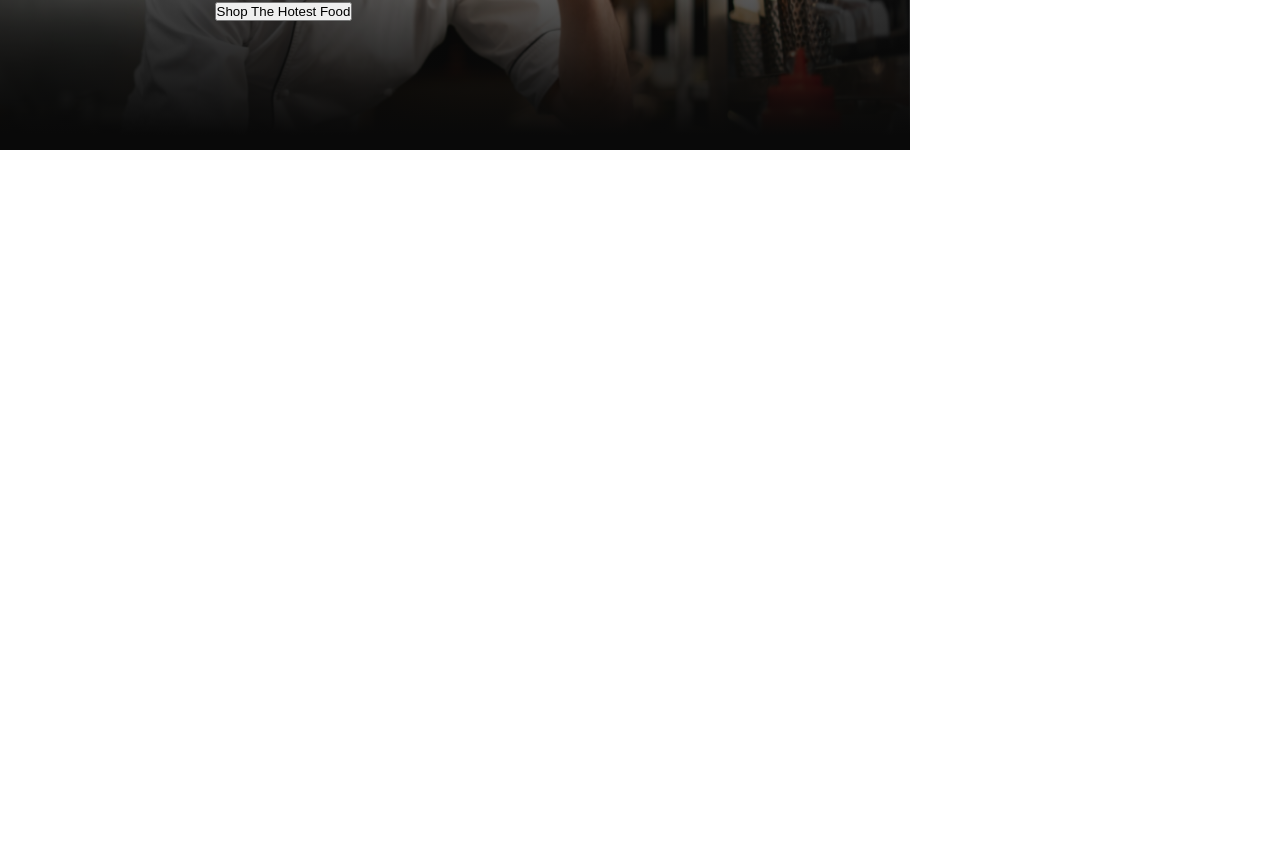
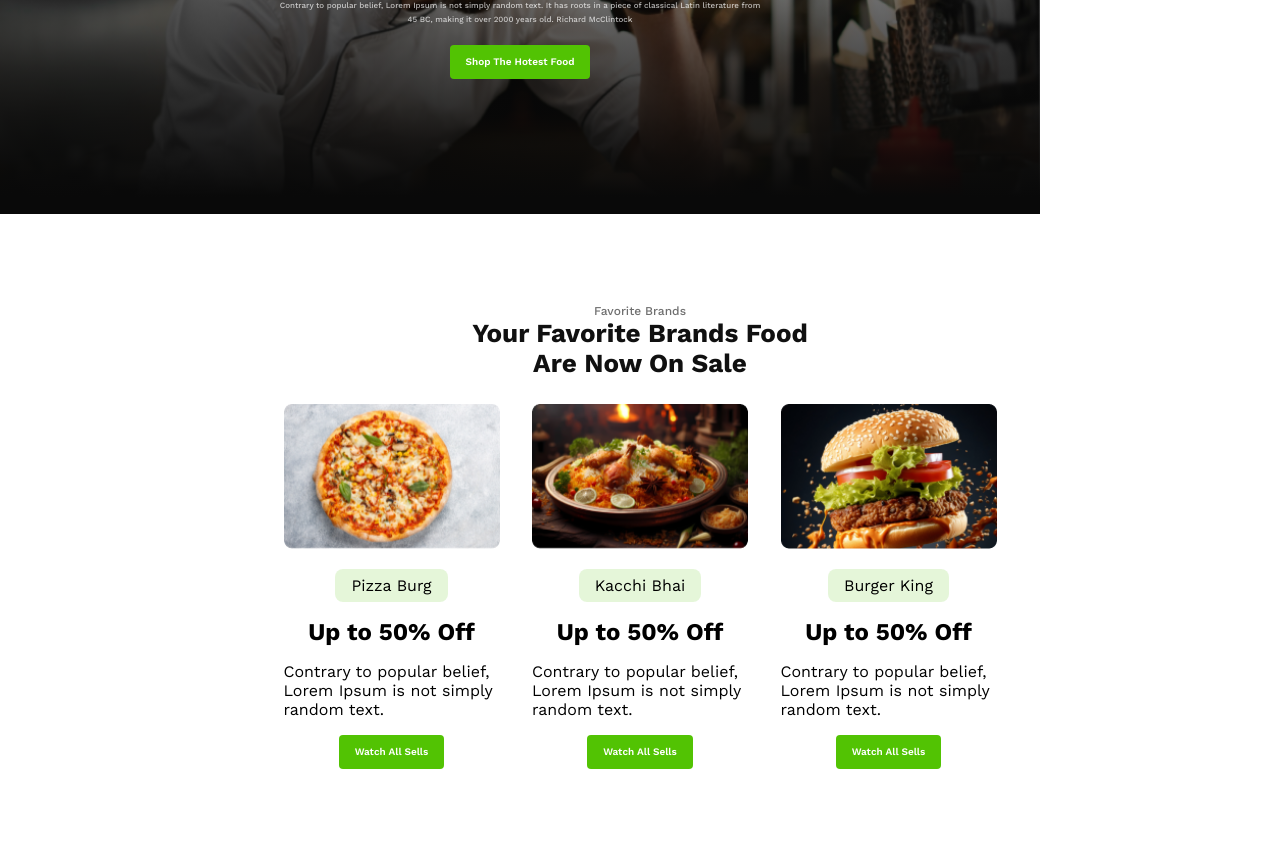
Before and after one commit to Mushfiq-Azam/food-restaurant-project, a plain HTML site: page index.html in a window 1280 px wide. Shown: the part 282-1141 px from the top of the page. Before the commit the page ends 800 px from the top, so only its background shows below. Drawn offline with nearby package versions, Linux system fonts and the light colour scheme.

Commit message:
1st and 2nd page done

```diff
--- a/index.html
+++ b/index.html
@@ -13,8 +13,57 @@
             <p class="subtitle">Savor the Flavors</p>
             <h1 class="title">Experience Culinary Excellence Food Experience</h1>
             <p class="description">Contrary to popular belief, Lorem Ipsum is not simply random text. It has roots in a piece of classical Latin literature from 45 BC, making it over 2000 years old. Richard McClintock</p>
-            <button>Shop The Hotest Food</button>
+               <div class="btn-container">
+                     <button class="btn">Shop The Hotest Food</button>
+               </div>
         </div>
+    </section>
+
+    <section id="card-box">
+        <div class="container">
+           <div class="info">
+            <p class="subtitle">Favorite Brands</p>
+            <h1 class="title">Your Favorite Brands Food</br> Are Now On Sale</h1>
+           </div>
+           <div class="card-container">
+            <div class="card">
+                <div class="image-box">
+            <img src="assets/pizza.png" alt=""/>
+           </div>
+           <div class="shop">
+            <span>Pizza Burg</span>
+           </div>
+           <h1>Up to 50% Off</h1>
+           <p>Contrary to popular belief, Lorem Ipsum is not simply random text.</p>
+           <button class="btn">Watch All Sells</button>
+            </div>
+            <div class="card">
+                <div class="image-box">
+            <img src="assets/biriyani.png" alt=""/>
+           </div>
+           <div class="shop">
+            <span>Kacchi Bhai</span>
+           </div>
+           <h1>Up to 50% Off</h1>
+           <p>Contrary to popular belief, Lorem Ipsum is not simply random text.</p>
+           <button class="btn">Watch All Sells</button>
+            </div>
+            <div class="card">
+                <div class="image-box">
+            <img src="assets/burger.png" alt=""/>
+           </div>
+           <div class="shop">
+            <span>Burger King</span>
+           </div>
+           <h1>Up to 50% Off</h1>
+           <p>Contrary to popular belief, Lorem Ipsum is not simply random text.</p>
+           <button class="btn">Watch All Sells</button>
+            </div>
+           </div>
+           </div>
+
+
+
     </section>
 </body>
 </html>
--- a/style/style.css
+++ b/style/style.css
@@ -4,9 +4,26 @@
     margin: 0;
     padding: 0;
 }
+.btn-container{
+    text-align: center;
+}
+.btn{
+    padding: 12px 16px 12px 16px;
+    color: rgb(255, 255, 255);
+font-family: Work Sans;
+font-size: 10px;
+font-weight: 600;
+line-height: 10px;
+letter-spacing: 0%;
+text-align: center;
+border-radius: 4px;
+background: rgb(82, 195, 3);
+border: none;
+cursor: pointer;
+}
 #hero{
-    height:432px;
-    width: 910px;
+    height: 496px;
+    width: 1040px;
     background-image: linear-gradient(0deg, rgb(9, 9, 9) 3.482%,rgba(16, 16, 16, 0) 101.632%),
      url("../assets/hero-bg.png");
     background-size: cover;
@@ -14,6 +31,7 @@
     display: flex;
     justify-content: center;
     align-items: center;
+
 }
 #hero .hero-content{
    width: 481px;
@@ -28,7 +46,7 @@ line-height: 38px;
 letter-spacing: 0%;
 text-align: center;
    opacity: 0.8;
-
+  margin-bottom: 8px;
 }
 #hero .hero-content .title{
     color: rgb(255, 255, 255);
@@ -38,6 +56,7 @@ font-weight: 700;
 line-height: 44px;
 letter-spacing: 0%;
 text-align: center;
+margin-bottom: 12px;
 }
 #hero .hero-content .description{
    color: rgb(255, 255, 255);
@@ -48,4 +67,64 @@ line-height: 14px;
 letter-spacing: 0%;
 text-align: center;
 opacity: 0.7;
+margin-bottom: 18px;
 }
+
+#card-box{
+    width: 713px;
+    margin: 90px auto;
+}
+
+#card-box .info{
+
+}
+
+#card-box .info .title{
+    color: rgb(16, 16, 16);
+font-family: Work Sans;
+font-size: 26px;
+font-weight: 700;
+line-height: 30px;
+letter-spacing: 0%;
+text-align: center;
+}
+#card-box .subtitle{
+    color: rgb(16, 16, 16);
+font-family: Work Sans;
+font-size: 12px;
+font-weight: 500;
+line-height: 14px;
+letter-spacing: 0%;
+text-align: center;
+opacity: 0.6;
+
+}
+.card-container{
+    margin-top: 26px;
+    display: flex;
+    justify-content: space-between;
+    gap: 16px;
+    font-family: Work Sans;
+
+}
+.card{
+    max-width: 216px;
+    display: flex;
+    flex-direction: column;
+    gap: 16px;
+    justify-content: center;
+    align-items: center;
+}
+.card .image-box{
+    width: 216px;
+
+}
+.card .image-box img{
+    width: 100%;
+}
+.card .shop{
+    padding: 7px 16px 7px 16px;
+    border-radius: 8px;
+
+background: rgba(82, 195, 3, 0.15);
+}
```
